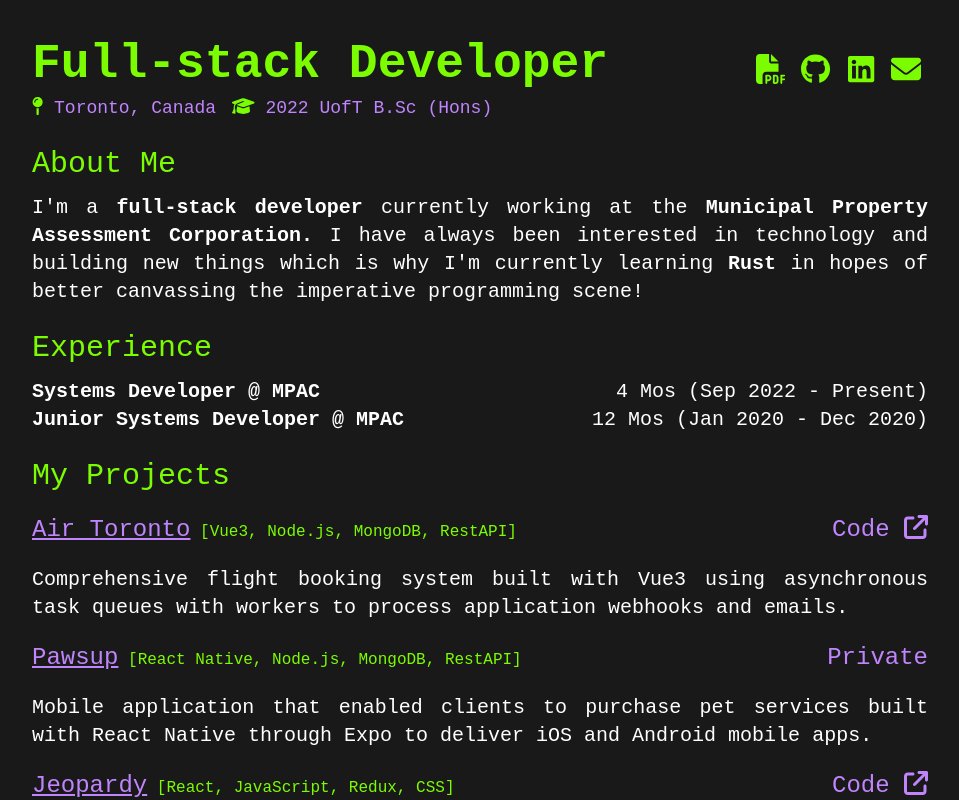
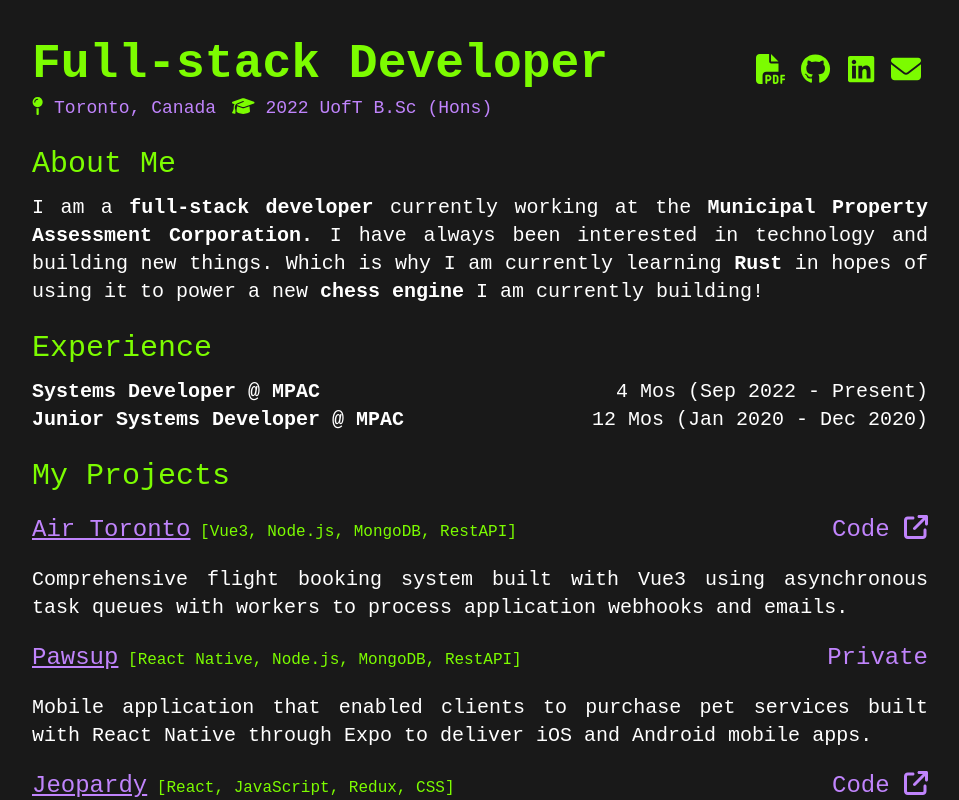
Before and after one commit to payamyek/portfolio-site, a React (Create React App) app: page / in a window 1280 px wide. Shown: the top 800 px of the page, without its empty margins (160-1119 px from the left). Built offline with nearby package versions, Linux system fonts and the light colour scheme.

Commit message:
refactor: about statement

```diff
--- a/src/app/App.js
+++ b/src/app/App.js
@@ -65,11 +65,12 @@
     </div>
     <div className="flex flex-row">
       <p className="md:text-xl text-justify text-white text-sm">
-        I'm a<span className="font-bold">&nbsp;full-stack developer&nbsp;</span>
+        I am a<span className="font-bold">&nbsp;full-stack developer&nbsp;</span>
         currently working at the<span className="font-bold">&nbsp;Municipal Property Assessment Corporation.&nbsp;</span>
-        I have always been interested in technology and building new things
-        which is why I'm currently learning<span className="font-bold">&nbsp;Rust&nbsp;</span>in hopes
-        of better canvassing the imperative programming scene!
+        I have always been interested in technology and building new things.
+        Which is why I am currently learning<span className="font-bold">&nbsp;Rust&nbsp;</span>in hopes
+        of using it to power a new<span className="font-bold">&nbsp;chess engine&nbsp;</span>
+        I am currently building!
       </p>
     </div>
   </div>
```
